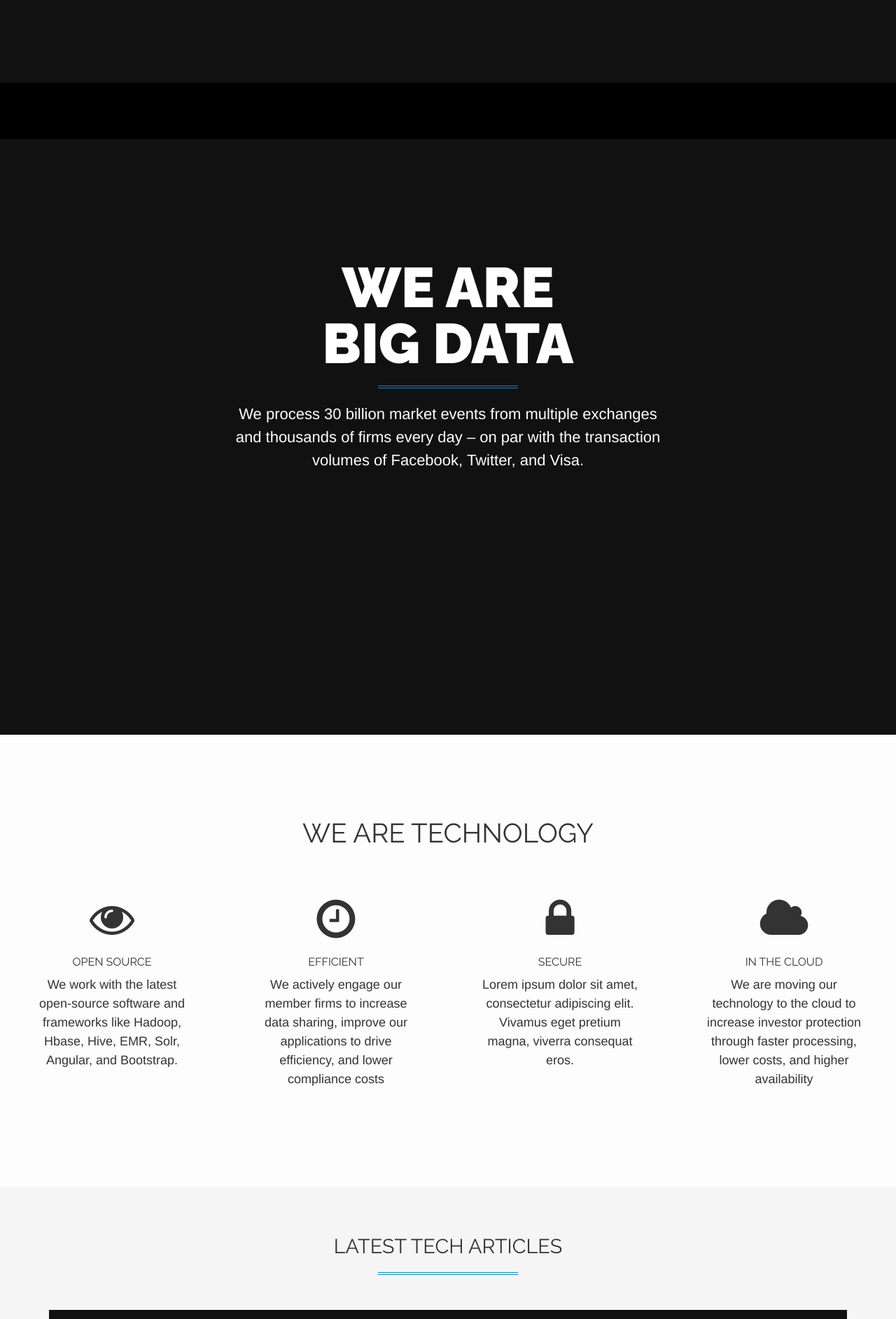
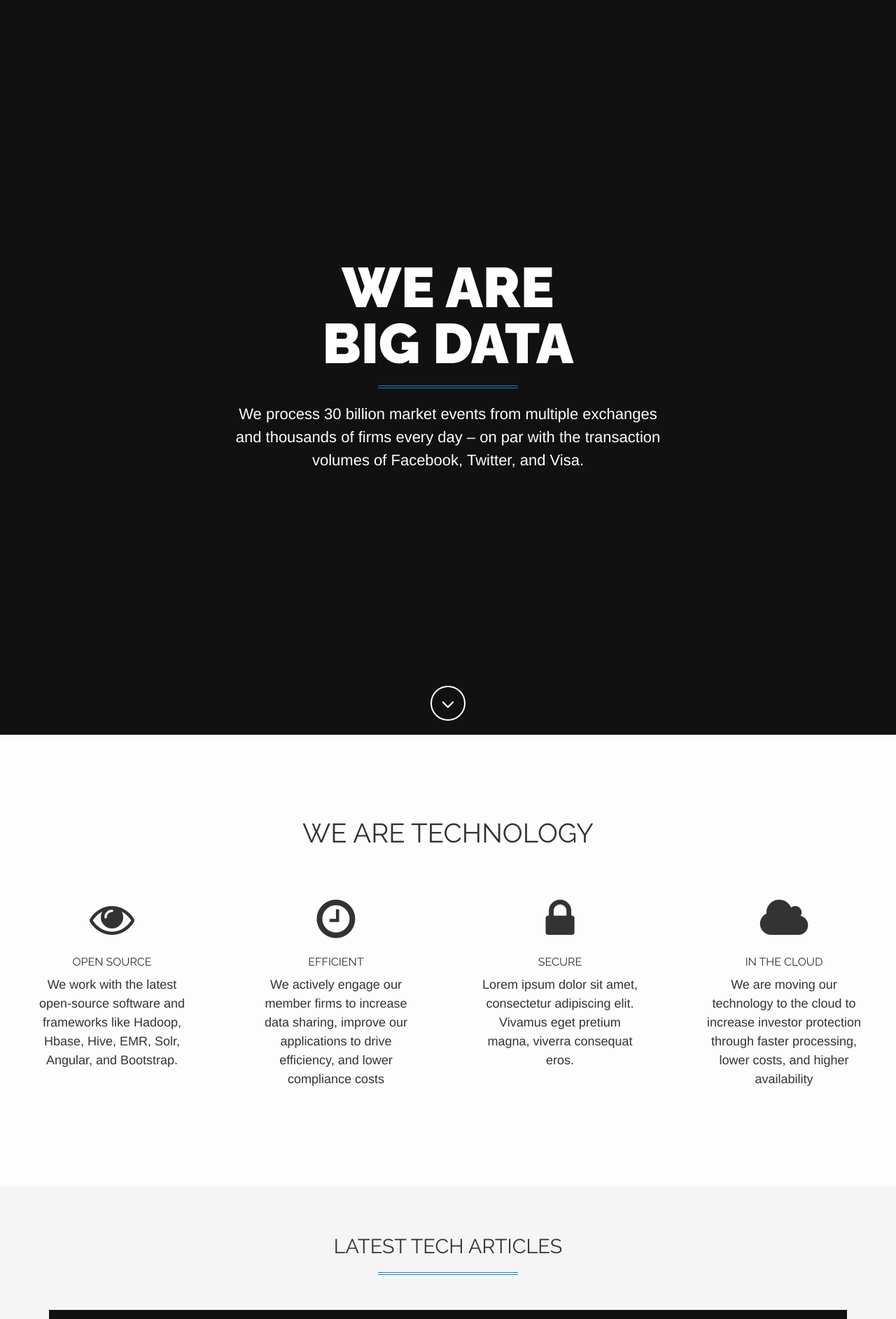
Before and after one commit to carbondesign/rftp_site, a Jekyll site: the page built from index.html, in a window 1280 px wide. Shown: the top 1885 px of the page at 70% size. Built offline with Jekyll 4.4.1, drawn with Linux system fonts in a browser that asks for light colours.

Commit message:
fixing video

```diff
--- a/_includes/bubblechart/NYT_2013Budget.html
+++ b/_includes/bubblechart/NYT_2013Budget.html
@@ -700,8 +700,7 @@ div.storyHeader h1 {
 		<![endif]-->
 <![if !IE]><div id="nytg-chartFrame"><![endif]>
 <h1>  </h1>
-<div style="width: 100%; overflow: hidden; position: absolute; height: 81px; left: 0px; background-color: #000;top: 118PX; padding: 0px 20%;">
-</div> <div id="nytg-chart"><div class="nytg-navBar">
+s<div id="nytg-chart"><div class="nytg-navBar">
 <div id="nytg-search" style="display:none;"></div>
 <ul class="nytg-navigation clearfix">
 <li id="nytg-nav-all">All Transactions</li>
--- a/css/main.css
+++ b/css/main.css
@@ -372,8 +372,8 @@ text-transform: uppercase;
  video .wallpaper{
   min-height:1000px;
 }
- .scroll-down.page-scroll,
- .wallpaper-media.wallpaper-video{
+ .technology .scroll-down.page-scroll,
+  .technology .wallpaper-media.wallpaper-video{
   display:none;
 }
  .tech_card p{
```
